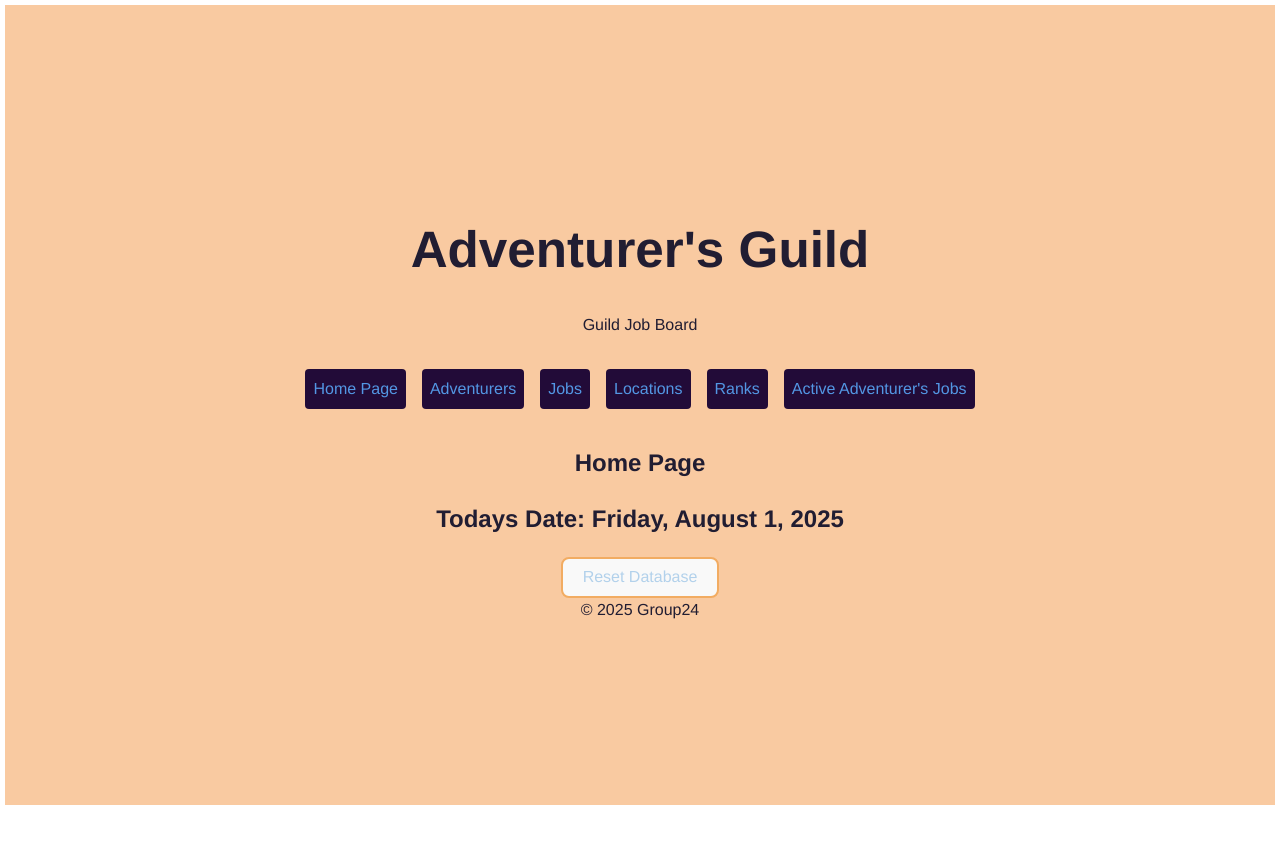
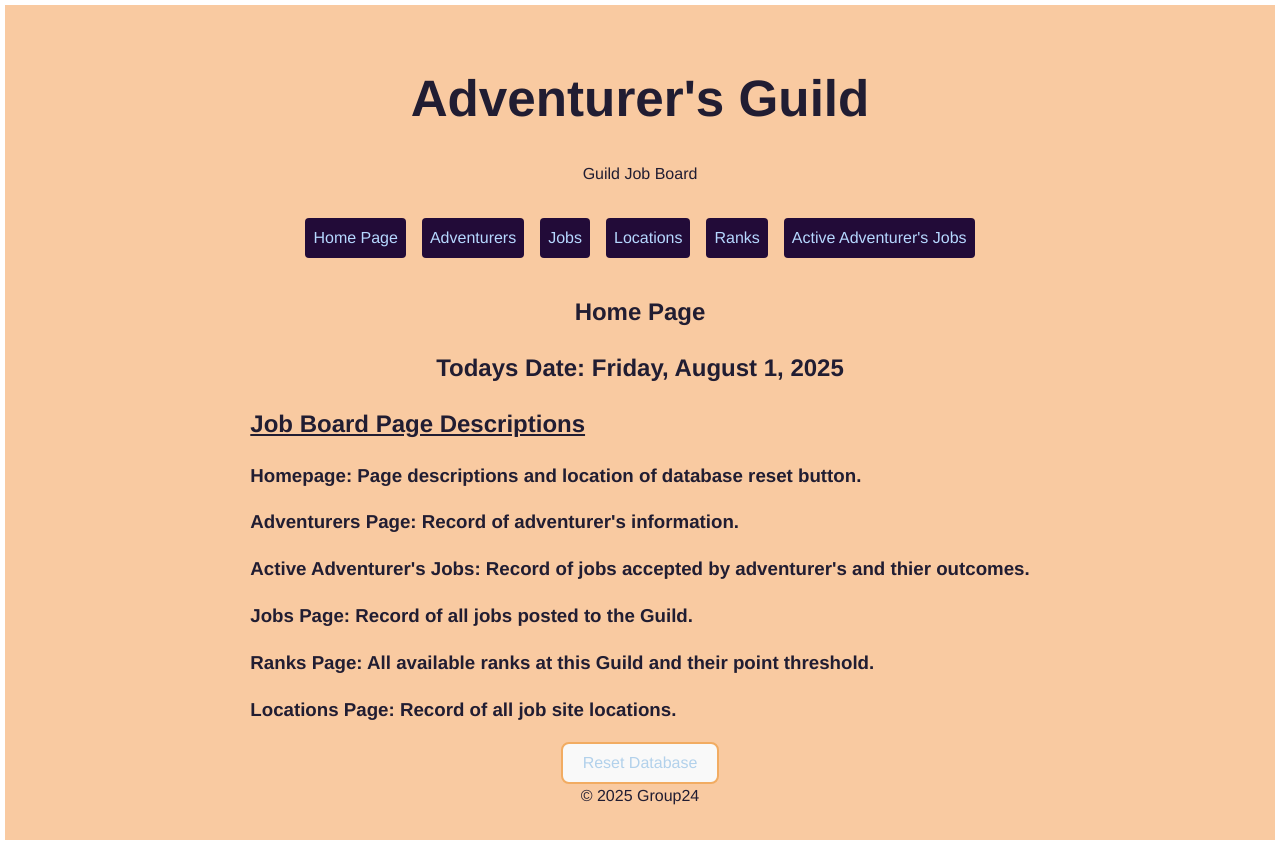
Before and after one commit to zirris512/adventurers-guild, a React (Vite) app in the folder frontend/: page / in a window 1280 px wide. Before the commit the page ends 810 px from the top, so only its background shows below. Built offline with nearby package versions, Linux system fonts and the light colour scheme.

Commit message:
Updated css, added page description in homepage, and added total point count for each adventurer.

```diff
--- a/frontend/src/App.css
+++ b/frontend/src/App.css
@@ -58,7 +58,7 @@
   background-color: #220b38;
   border-radius: 4px;
   font-family: 'Franklin Gothic Medium', 'Arial Narrow', Arial, sans-serif;
-  color: #5397e4;
+  color: #b6d8ff;
 }
 body {
   font-family: 'Franklin Gothic Medium', 'Arial Narrow', Arial, sans-serif;
@@ -74,6 +74,10 @@ select {
   font-family: 'Franklin Gothic Medium', 'Arial Narrow', Arial, sans-serif;
   border: 2px solid#f2ac62;
   color: rgb(178, 209, 235);
+}
+
+table {
+margin: 0 auto;
 }
 
 th,
@@ -93,6 +97,14 @@ th {
   background-color: rgb(178, 209, 235);
 }
 
+h3 {
+  text-align: left;
+}
+
+.homepage-page-title {
+  text-align: left;
+  text-decoration: underline;
+}
 /* src/components/Modal.css */
 
 .overlay {
--- a/frontend/src/pages/AdventurerPage.jsx
+++ b/frontend/src/pages/AdventurerPage.jsx
@@ -67,6 +67,7 @@ function AdventurerPage({backendURL}) {
             <th>Rank</th>
             <th>Active?</th>
             <th>Last Update</th>
+            <th>Total Points</th>
             <th>Actions</th>
           </tr>
         </thead>
@@ -79,6 +80,7 @@ function AdventurerPage({backendURL}) {
               <td>{a.adventurer_rank}</td>
               <td>{a.adventurer_is_active ? 'Yes' : 'No'}</td>
               <td>{new Date(a.a_last_update).toLocaleString()}</td>
+              <td>{a.total_points}</td>
               <td>
                 <button onClick={() => navigate(`/adventurerJob/${a.adventurer_ID}`)}>View All Jobs</button>{' '}
                 <button onClick={()=> setEditAdventurer(a)}>Edit</button>
--- a/frontend/src/pages/HomePage.jsx
+++ b/frontend/src/pages/HomePage.jsx
@@ -60,6 +60,13 @@ import React, {useEffect, useState} from 'react';
         <>
             <h2>Home Page</h2>
             <h2> Todays Date: {currentDate} </h2>
+            <h2 class="homepage-page-title"> Job Board Page Descriptions</h2>
+              <h3>Homepage: Page descriptions and location of database reset button.</h3>
+              <h3>Adventurers Page: Record of adventurer's information.</h3>
+              <h3>Active Adventurer's Jobs: Record of jobs accepted by adventurer's and thier outcomes.</h3>
+              <h3>Jobs Page: Record of all jobs posted to the Guild.</h3>
+              <h3> Ranks Page: All available ranks at this Guild and their point threshold. </h3>
+              <h3>Locations Page: Record of all job site locations.</h3>
             <button onClick={handleOpen}>Reset Database</button>
             <ResetConfirm
               isOpen={showConfirm}
```
Also changed, not shown: 1 other file (tests, documents, lock files or other folders).
